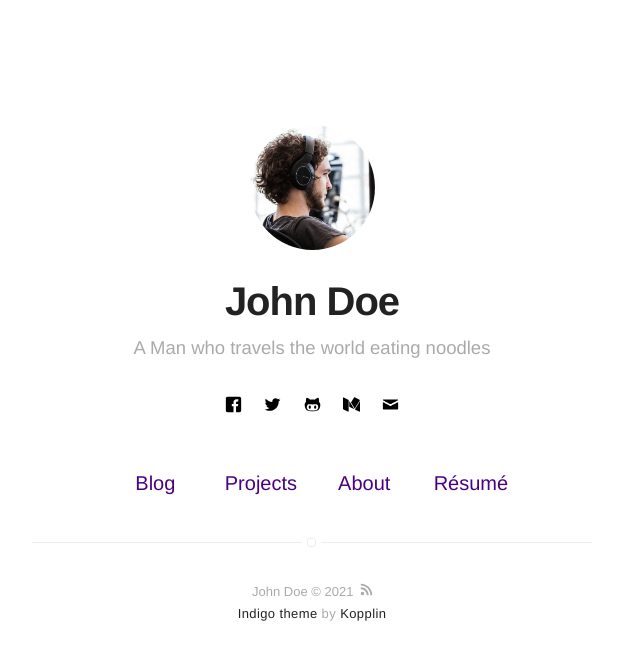
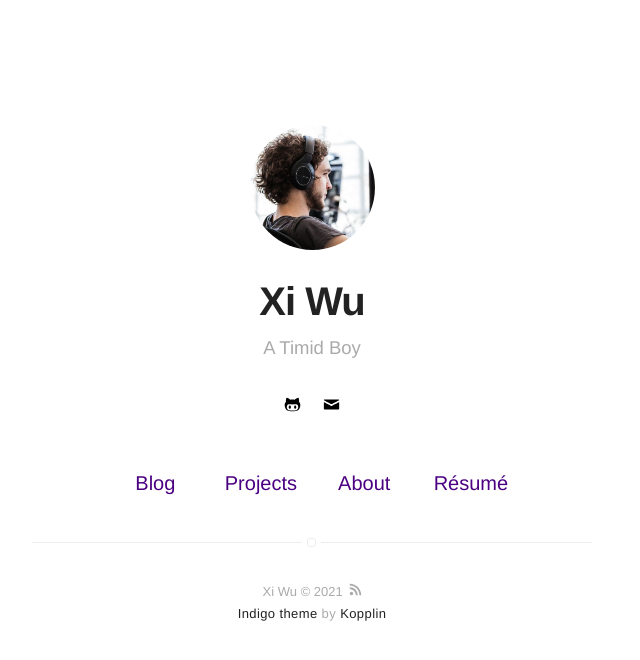
Before and after one commit to permanentCH5/permanentCH5.github.io, a Jekyll site: the page built from index.html, in a window 1280 px wide. Shown: the top 660 px of the page, without its empty margins (328-968 px from the left). Built offline with Jekyll 4.4.1, drawn with Linux system fonts in a browser that asks for light colours.

Commit message:
add new file

```diff
--- a/_config.yml
+++ b/_config.yml
@@ -1,6 +1,6 @@
 # main text of home
-name: John Doe
-bio: A Man who travels the world eating noodles
+name: Xi Wu
+bio: A Timid Boy
 
 # twitter summary info
 description: A blog about technology and stuff related
@@ -16,7 +16,7 @@ resume: true
 resume-external: true
 resume-url: https://google.com/?q=my+resume
 
-url: https://sergiokopplin.github.io/indigo
+url: https://permanentCH5.github.io
 # your url: https://USERNAME.github.io
 
 permalink: /:title/
@@ -31,40 +31,40 @@ permalink: /:title/
 # if you don't want comments in your posts, leave categories empty
 disqus:
   shortname: mydisqus # enter this from your disqus account
-  categories: [blog, project] # only show disqus for posts that have these categories
+  categories: [blog, project, bridge] # only show disqus for posts that have these categories
 
 # if you don't have any of social below, comment the line
-facebook: myfacebook
-twitter: mytwitter
+# facebook: myfacebook
+# twitter: mytwitter
 # instagram: myinstagram
 # pinterest: mypinterest
 # linkedin: mylinkedin
 # youtube: myyoutube
 # spotify: myspotify
-github: mygithub
+github: https://github.com/permanentCH5
 # gitlab: mygitlab
 # lastfm: mylastfm
 # stackoverflow: 7044681/mystackoverflow
 # quora: userquora
 # reddit: username
-medium: medium
+# medium: medium
 # vimeo: myvimeo
 # lanyrd: mylanyrd
-email: myemail@gmail.com
+email: xiwu1000@buaa.edu.cn
 
 authors:
   johndoe:
-    name: John Doe
-    bio: A Man who travels the world eating noodles
+    name: Xi Wu
+    bio: A Timid Boy
     external-image: false
-    picture: assets/images/profile.jpg
-    twitter: johndoe
-  jamesfoster:
-    name: James Foster
-    bio: A Man who develops software with coffee
-    external-image: false
-    picture: assets/images/james.jpg
-    twitter: jamesfoster
+    picture: assets/images/xiwu.jpg
+    twitter: none
+  # jamesfoster:
+  #   name: James Foster
+  #   bio: A Man who develops software with coffee
+  #   external-image: false
+  #   picture: assets/images/james.jpg
+  #   twitter: jamesfoster
 
 # do you want a larger site? change the option below
 # options: [normal, large] | default: normal
@@ -76,7 +76,7 @@ pagination:
   enabled: false
   sort_reverse: true # display recent posts first
   title: ":title" # Changing this will mess up the header display logic
-  per_page: 5
+  per_page: 7
   permalink: "/:num/" # pagination link that will be appended
 
 # if you don't need projects, comment the *projects* configs below
```
Also changed, not shown: bridge.html (added, +31 -0 lines), assets/images/xiwu.jpg (added).
